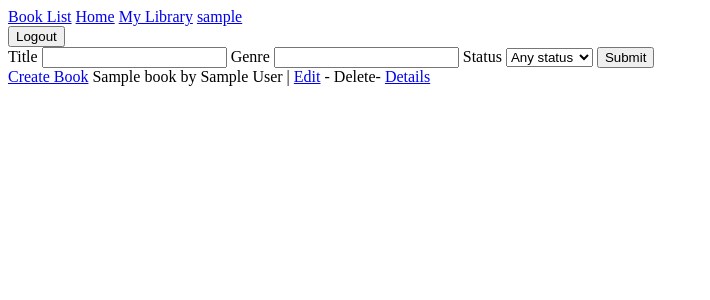
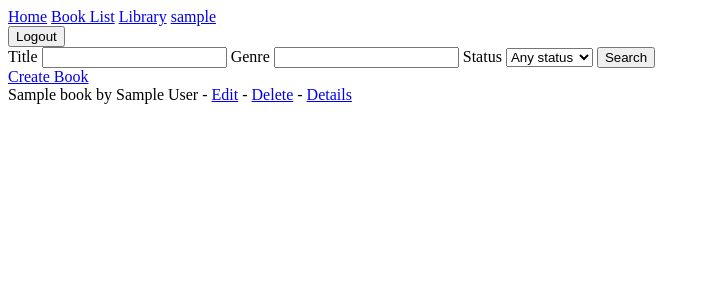
Before and after one commit to saineee/novelstack, a Django app: page /books/ in a window 1280 px wide. Shown: the top 300 px of the page, without its empty margins (0-710 px from the left). Run offline with Django 5.2, Linux system fonts and the light colour scheme; a user stored in the database is signed in; tables that the repository leaves empty hold one stand-in row (values such as "Sample post").

Commit message:
style: move nav elements for better readability

```diff
--- a/books/templates/books/book_list.html
+++ b/books/templates/books/book_list.html
@@ -13,13 +13,13 @@
                 <option value="{{ value }}" {% if status == value %}selected{% endif %}>{{ name }}</option>
             {% endfor %}
         </select>
-        <button type="submit">Submit</button>
+        <button type="">Search</button>
     </form>
     {% if user.is_staff %}
-    <a href="{% url 'book_create' %}">Create Book</a>
+    <a href="{% url 'book_create' %}">Create Book</a><br>
     {% endif %}
     {% for book in books %}
-        {{ book.title }} by {{ book.author }}{% if user.is_staff %} | <a href="{% url 'book_update' book.id %}">Edit</a> - <aa href="{% url 'book_delete' book.id %}">Delete</a>{% endif %}-
+        {{ book.title }} by {{ book.author }}{% if user.is_staff %} - <a href="{% url 'book_update' book.id %}">Edit</a> - <a href="{% url 'book_delete' book.id %}">Delete</a>{% endif %} -
     <a href="{% url 'book_details' book.id %}">Details</a><br>
     {% empty %}
     <p>No books found.</p>
--- a/templates/base.html
+++ b/templates/base.html
@@ -8,10 +8,10 @@
 <body>
 {% block nav %}
 <nav>
+    <a href="{% url 'home' %}">Home</a>
     <a href="{% url 'book_list' %}">Book List</a>
-    <a href="{% url 'home' %}">Home</a>
 {% if user.is_authenticated %}
-    <a href="{%  url 'library' %}">My Library</a>
+    <a href="{%  url 'library' %}">Library</a>
     <a href="{% url 'profile' %}">{{ user.username }}</a>
     <form method="post" action="{% url 'logout' %}">
         {% csrf_token %}
```
